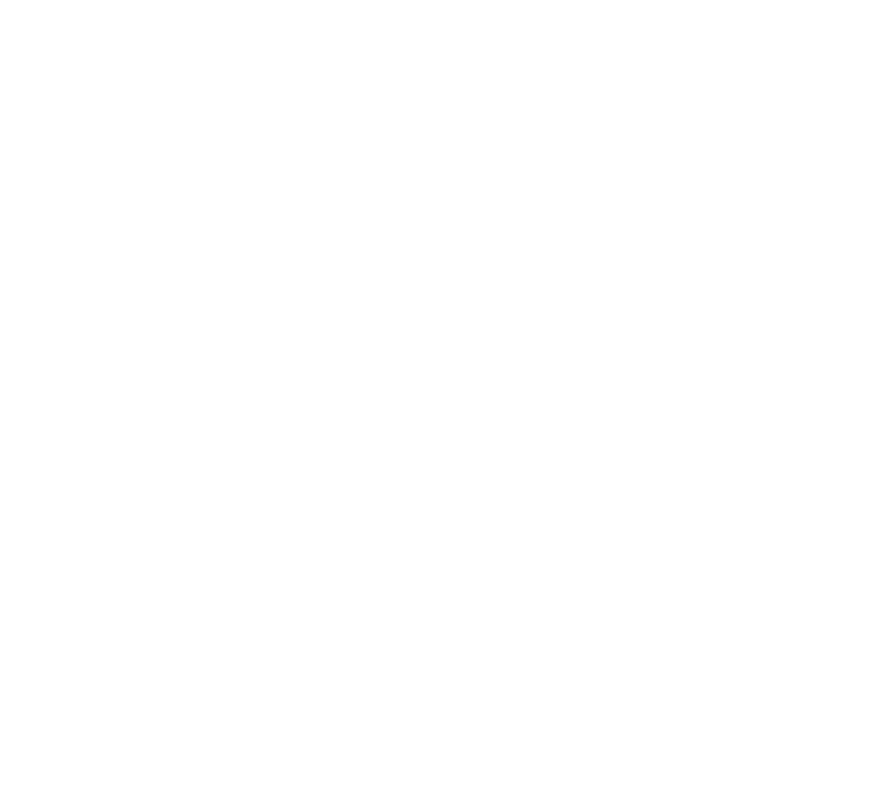
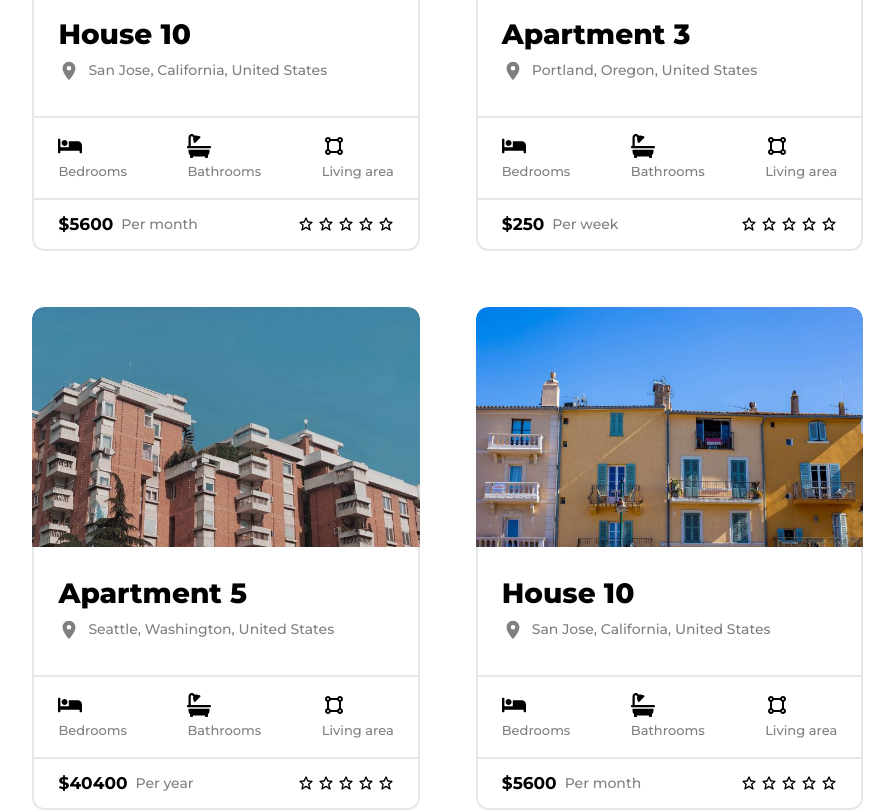
Before and after one commit to Davidcharlie381/rentage, a Next.js app: page /properties in a window 1280 px wide. Shown: the part 700-1511 px from the top of the page, without its empty margins (340-1234 px from the left). Before the commit the page ends 800 px from the top, so only its background shows below. Built offline with nearby package versions, Linux system fonts and the light colour scheme.

Commit message:
add: sections

```diff
--- a/components/Heading.jsx
+++ b/components/Heading.jsx
@@ -16,7 +16,7 @@
 
 const FirstHeading = ({ text }) => {
   return (
-    <h1 className="font-extrabold text-[40px] md:text-[55px] md:leading-[72px] md:max-w-lg leading-[48px] tracking-[0.005em] mb-12">
+    <h1 className="font-extrabold text-[40px] md:text-[55px] md:leading-[72px] leading-[48px] tracking-[0.005em] mb-12">
       {text}
     </h1>
   );
--- a/components/HeroSection.jsx
+++ b/components/HeroSection.jsx
@@ -7,7 +7,7 @@
   return (
     <section className="bg-lightBlue pt-14 md:pt-10">
       <div className="container md:flex flex-col md:flex-row justify-center items-center">
-        <div className="md:w-1/2">
+        <div className="md:w-1/2 md:max-w-lg">
           <FirstHeading text="We're here to help you find your new home"/>
           <form className="flex mb-3">
             <input
--- a/components/PlacesCard.jsx
+++ b/components/PlacesCard.jsx
@@ -1,29 +1,76 @@
 import React from "react";
 import Image from "next/image";
-import { BiLocationPlus, BiStar } from "react-icons/bi";
+import { BiStar, BiShapeSquare } from "react-icons/bi";
+import { FaBed, FaBath, FaLocationDot } from "react-icons/fa";
+import { MdLocationOn } from "react-icons/md";
 
-const PlacesCard = ({ image, house, location, price, duration, rating }) => {
+const PlacesCard = ({
+  image,
+  house,
+  location,
+  price,
+  duration,
+  rating,
+  listing,
+}) => {
   return (
-    <div className="bg-white rounded-xl overflow-hidden">
-      <div className="relative h-60 w-full">
+    <div className="bg-white overflow-hidden rounded-xl">
+      <div className="relative h-60 w-full rounded-t-xl overflow-hidden">
         <Image src={image} className="absolute" layout="fill" />
       </div>
 
-      <div className="px-5 pt-7">
+      <div className={`${listing && "border-x-2"} px-6 pt-7 pb-5`}>
         <h3 className="text-[1.75rem] leading-9 font-extrabold mb-2">
           {house}
         </h3>
-        <div className="flex gap-2">
-          <BiLocationPlus />
+        <div className="flex gap-2 text-black/50">
+          <span className="text-[22px]">
+            <MdLocationOn />
+          </span>
+
           <p className="text-[0.81rem] md:text-sm font-medium text-black/50 mb-4">
             {location}
           </p>
         </div>
       </div>
-      <div className="border-b w-full" />
-      <div className="flex items-center px-5 p-2 justify-between">
+      <div className={`border-b-2 w-full`} />
+      {listing && (
+        <>
+          <div className="border-x-2 flex justify-between items-center px-6 py-4">
+            <div className="flex flex-col gap-1">
+              <span className="text-2xl">
+                <FaBed />
+              </span>
+
+              <p className="text-[13px] font-medium text-black/50">Bedrooms</p>
+            </div>
+            <div className="flex flex-col gap-1">
+              <span className="text-2xl">
+                <FaBath />
+              </span>
+
+              <p className="text-[13px] font-medium text-black/50">Bathrooms</p>
+            </div>
+            <div className="flex flex-col gap-1">
+              <span className="text-2xl">
+                <BiShapeSquare />
+              </span>
+
+              <p className="text-[13px] font-medium text-black/50">
+                Living area
+              </p>
+            </div>
+          </div>
+          <div className={`border-b-2 w-full`} />
+        </>
+      )}
+      <div
+        className={`${
+          listing && "border-x-2 border-b-2"
+        } rounded-b-xl flex items-center px-6 p-3 justify-between`}
+      >
         <div className="flex items-center gap-2">
-          <h5 className="font-extrabold text-[1.2rem]">{price}</h5>
+          <h5 className="font-bold text-[1.0625rem]">{price}</h5>
           <span className="text-[0.81rem] font-medium md:text-sm text-black/50">
             {duration}
           </span>
--- a/components/PlacesSection.jsx
+++ b/components/PlacesSection.jsx
@@ -1,7 +1,7 @@
 import image1 from "../public/house_10-696x464.jpg";
 import image2 from "../public/house_8-696x482.jpg";
 import image3 from "../public/apartment_3-696x475.jpg";
-
+import { AiOutlineArrowUp } from "react-icons/ai";
 import { SectionHeading } from "./Heading";
 import PlacesCard from "./PlacesCard";
 
@@ -52,6 +52,24 @@
           ))}
         </div>
       </div>
+      <div className="w-full md:w-[90%] md:max-w-7xl mx-auto bg-lightBlue mt-20 p-5 py-16 md:py-24">
+        <form className="flex mb-3 mx-auto md:w-2/3">
+          <input
+            type="text"
+            className="p-4 rounded-bl-md rounded-tl-md w-2/3 text-sm md:w-[80%] md:p-6"
+            placeholder="Your email address"
+          />
+          <button className="bg-orange font-extrabold text-white text-sm w-1/3 md:w-[20%] px-2 py-3 md:p-4 rounded-br-md rounded-tr-md">
+            SUBSCRIBE
+          </button>
+        </form>
+        <div className="mx-auto grid place-content-center mt-7 md:mt-10 text-3xl md:text-6xl">
+          <AiOutlineArrowUp />
+        </div>
+        <h2 className="text-[1.75rem] leading-9 md:leading-[52px] md:max-w-lg mx-auto md:text-[2.75rem] font-extrabold text-center mt-8 md:mt-10">
+          Join our community, and get the best deals
+        </h2>
+      </div>
     </section>
   );
 };
--- /dev/null
+++ b/components/PropertiesHero.jsx
@@ -0,0 +1,14 @@
+import React from "react";
+import { FirstHeading } from "./Heading";
+
+const PropertiesHero = ({text}) => {
+  return (
+    <section className="bg-lightBlue pt-14 md:pt-10">
+      <div className="container pb-1 md:py-10">
+        <FirstHeading text={text}/>
+      </div>
+    </section>
+  );
+};
+
+export default PropertiesHero;
--- a/pages/add-properties.js
+++ b/pages/add-properties.js
@@ -1,9 +1,12 @@
-import React from 'react'
+import PropertiesHero from "@/components/PropertiesHero";
+import Layout from "@/layout/layout";
 
 const AddProperty = () => {
   return (
-    <div>AddProperty</div>
-  )
-}
+    <Layout>
+      <PropertiesHero text="Add property" />
+    </Layout>
+  );
+};
 
-export default AddProperty
+export default AddProperty;
--- a/pages/index.js
+++ b/pages/index.js
@@ -1,21 +1,14 @@
-import FooterSection from '@/components/FooterSection'
-import HeroSection from '@/components/HeroSection'
-import PlacesSection from '@/components/PlacesSection'
-import ServicesSection from '@/components/ServicesSection'
-import Layout from '@/layout/layout'
-import { Montserrat } from 'next/font/google'
-
-const mont = Montserrat({ subsets: ['latin'] })
+import HeroSection from "@/components/HeroSection";
+import PlacesSection from "@/components/PlacesSection";
+import ServicesSection from "@/components/ServicesSection";
+import Layout from "@/layout/layout";
 
 export default function Home() {
   return (
-
-      <Layout>
-        <HeroSection />
-        <ServicesSection />
-        <PlacesSection />
-      </Layout>
-
-
-  )
+    <Layout>
+      <HeroSection />
+      <ServicesSection />
+      <PlacesSection />
+    </Layout>
+  );
 }
--- a/pages/properties.js
+++ b/pages/properties.js
@@ -1,9 +1,95 @@
-import React from 'react'
+import PlacesCard from "@/components/PlacesCard";
+import PropertiesHero from "@/components/PropertiesHero";
+import Layout from "@/layout/layout";
+import image1 from "../public/apartment_3-696x475.jpg"
+import image2 from "../public/apartment_4-696x465.jpg"
+import image3 from "../public/apartment_5-696x413.jpg"
+import image4 from "../public/apartment_6-696x425.jpg"
+import image5 from "../public/apartment_7-696x464.jpg"
+import image6 from "../public/house_8-696x482.jpg"
+import image7 from "../public/house_10-696x464.jpg"
 
-const properties = () => {
+
+const properties = [
+  {
+    image: image1,
+    house: "House 10",
+    location: "San Jose, California, United States",
+    price: "$5600",
+    duration: "Per month",
+    rating: "",
+  },
+  {
+    image: image2,
+    house: "Apartment 3",
+    location: "Portland, Oregon, United States",
+    price: "$250",
+    duration: "Per week",
+    rating: "",
+  },
+  {
+    image: image3,
+    house: "Apartment 5",
+    location: "Seattle, Washington, United States",
+    price: "$40400",
+    duration: "Per year",
+    rating: "",
+  },
+  {
+    image: image4,
+    house: "House 10",
+    location: "San Jose, California, United States",
+    price: "$5600",
+    duration: "Per month",
+    rating: "",
+  },
+  {
+    image: image5,
+    house: "Apartment 3",
+    location: "Portland, Oregon, United States",
+    price: "$250",
+    duration: "Per week",
+    rating: "",
+  },
+  {
+    image: image6,
+    house: "Apartment 5",
+    location: "Seattle, Washington, United States",
+    price: "$40400",
+    duration: "Per year",
+    rating: "",
+  },
+  {
+    image: image7,
+    house: "Apartment 5",
+    location: "Seattle, Washington, United States",
+    price: "$40400",
+    duration: "Per year",
+    rating: "",
+  },
+];
+
+const Properties = () => {
   return (
-    <div>properties</div>
-  )
-}
+    <Layout>
+      <PropertiesHero text="Browse properties" />
+      <section className="container gap-14 mt-14 md:mt-28 md:grid md:grid-cols-4 mb-32 md:mb-48">
+        <div className="hidden md:block">h1nksnk</div>
+        <div className="grid gap-10 md:gap-14 grid-cols-1 md:grid-cols-2 col-span-3">
+          {properties.map((property) => (
+            <PlacesCard
+              image={property.image}
+              house={property.house}
+              location={property.location}
+              price={property.price}
+              duration={property.duration}
+              listing
+            />
+          ))}
+        </div>
+      </section>
+    </Layout>
+  );
+};
 
-export default properties
+export default Properties;
--- a/styles/globals.css
+++ b/styles/globals.css
@@ -3,5 +3,5 @@
 @tailwind utilities;
 
 .container {
-    @apply mx-auto w-[90%] max-w-7xl;
+    @apply mx-auto w-[88%] max-w-7xl;
 }
```
Also changed, not shown: components/FooterSection.jsx (+5 -22 lines), components/Header.jsx (+3 -3 lines).
